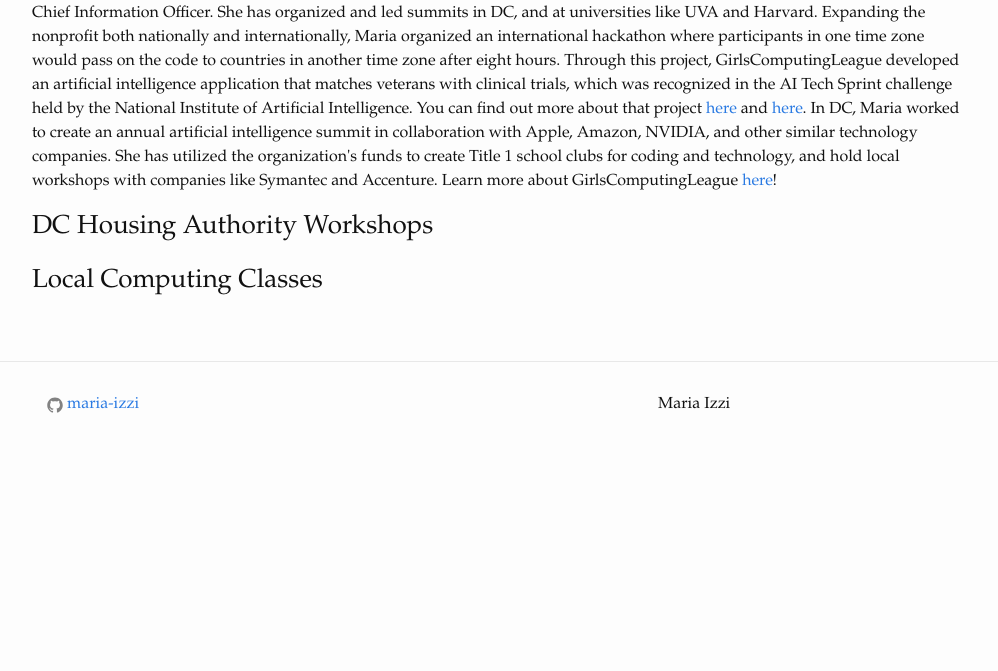
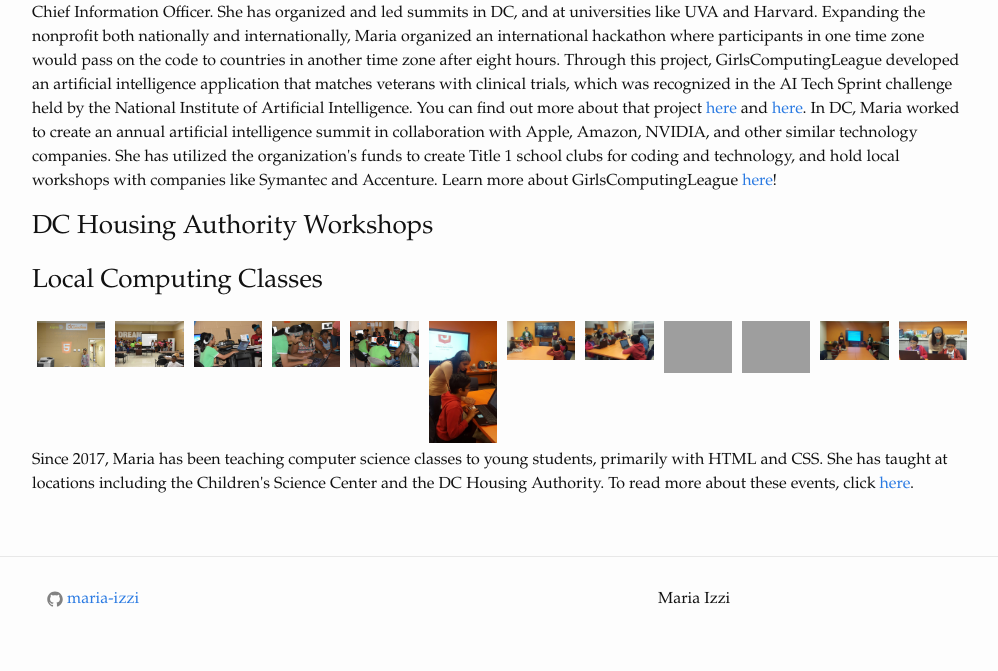
Before and after one commit to maria-izzi/maria-izzi.github.io, a Jekyll site: the page built from community.html, in a window 1280 px wide. Shown: the part 478-1149 px from the top of the page, without its empty margins (138-1136 px from the left). Built offline with Jekyll 4.4.1, drawn with Linux system fonts in a browser that asks for light colours; before the commit the page ends 954 px from its top, so only the background shows below that; grey boxes are pictures that could not be loaded.

Commit message:
Update community.html

```diff
--- a/community.html
+++ b/community.html
@@ -24,5 +24,46 @@
 </p>
 
 <h3> Local Computing Classes </h3>
+<div class="row">
+  <div class="column">
+    <img src = "/assets/images/dcha/dcha_projector.jpeg" alt = "">
+  </div>
+  <div class="column">
+    <img src = "/assets/images/dcha/dcha_group.jpeg" alt = "">
+  </div>
+  <div class="column">
+    <img src = "/assets/images/dcha/dcha_computer.jpeg" alt = "">
+  </div>
+  <div class="column">
+    <img src = "/assets/images/dcha/dcha_helping.jpeg" alt = "">
+  </div>
+  <div class="column">
+    <img src = "/assets/images/dcha/dcha_helping_2.jpeg" alt = "">
+  </div>
+  <div class="column">
+    <img src = "/assets/images/csc_html_camp/helping1.jpg" alt = "">
+  </div>
+  <div class="column">
+    <img src = "/assets/images/csc_html_camp/teaching1.jpg" alt = "">
+  </div>
+  <div class="column">
+    <img src = "/assets/images/csc_html_camp/helping3.jpg" alt = "">
+  </div>
+
+  <div class="column">
+    <img src = "/assets/images/neuro_cs_camp/sitting.JPG" alt = "">
+  </div>
+  <div class="column">
+    <img src = "/assets/images/neuro_cs_camp/withothers.JPG" alt = "">
+  </div>
+
+  <div class="column">
+    <img src = "/assets/images/csc_html_camp/teaching2.jpg" alt = "">
+  </div>
+  <div class="column">
+    <img src = "/assets/images/csc_html_camp/helping2.jpg" alt = "">
+  </div>
+
+</div>
 <p>
-</p>
+Since 2017, Maria has been teaching computer science classes to young students, primarily with HTML and CSS. She has taught at locations including the Children's Science Center and the DC Housing Authority. To read more about these events, click <a href = "http://www.dchousing.org/doc.aspx?docid=2017110313131120320&AspxAutoDetectCookieSupport=1"> here</a>.
```
